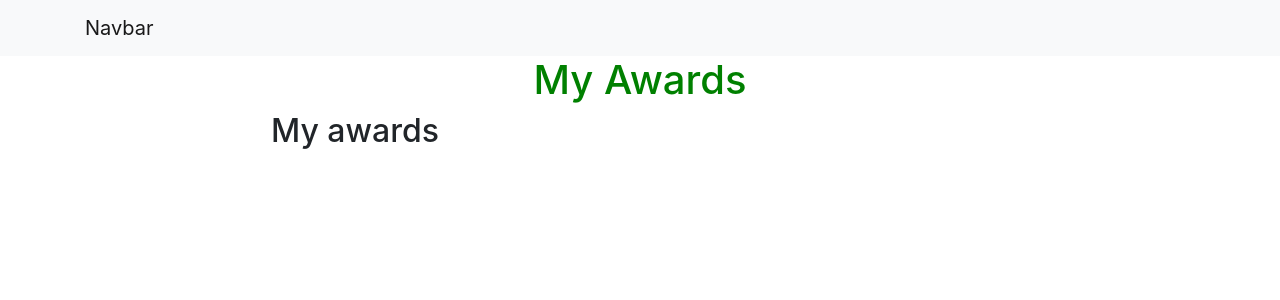
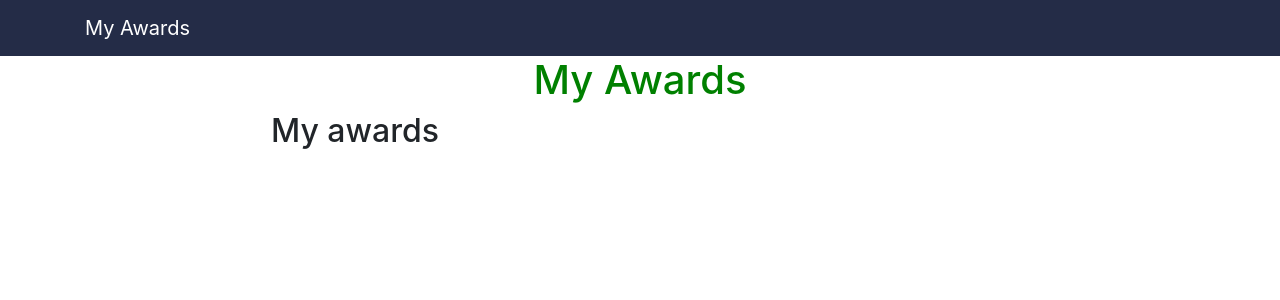
Before and after one commit to bre-nda/Awwards, a Django app: page / in a window 1280 px wide. Shown: the top 300 px of the page. Run offline with Django 3.2, Linux system fonts and the light colour scheme; some libraries are stand-ins or nearby versions.

Commit message:
add background colour to the navbar

```diff
--- a/awards/templates/navbar.html
+++ b/awards/templates/navbar.html
@@ -1,5 +1,5 @@
-<nav class="navbar navbar-expand-lg navbar-light bg-light" style="background-color: aquamarine;">
-    <div class="container-md">
-        <a class="navbar-brand" href="#">Navbar</a>
+<nav class="navbar navbar-expand-lg navbar-dark" style="background-color: rgb(36, 44, 71);">
+    <div class="container">
+        <a class="navbar-brand" href="{% url 'home' %}">My Awards</a>
     </div>
 </nav>
```
